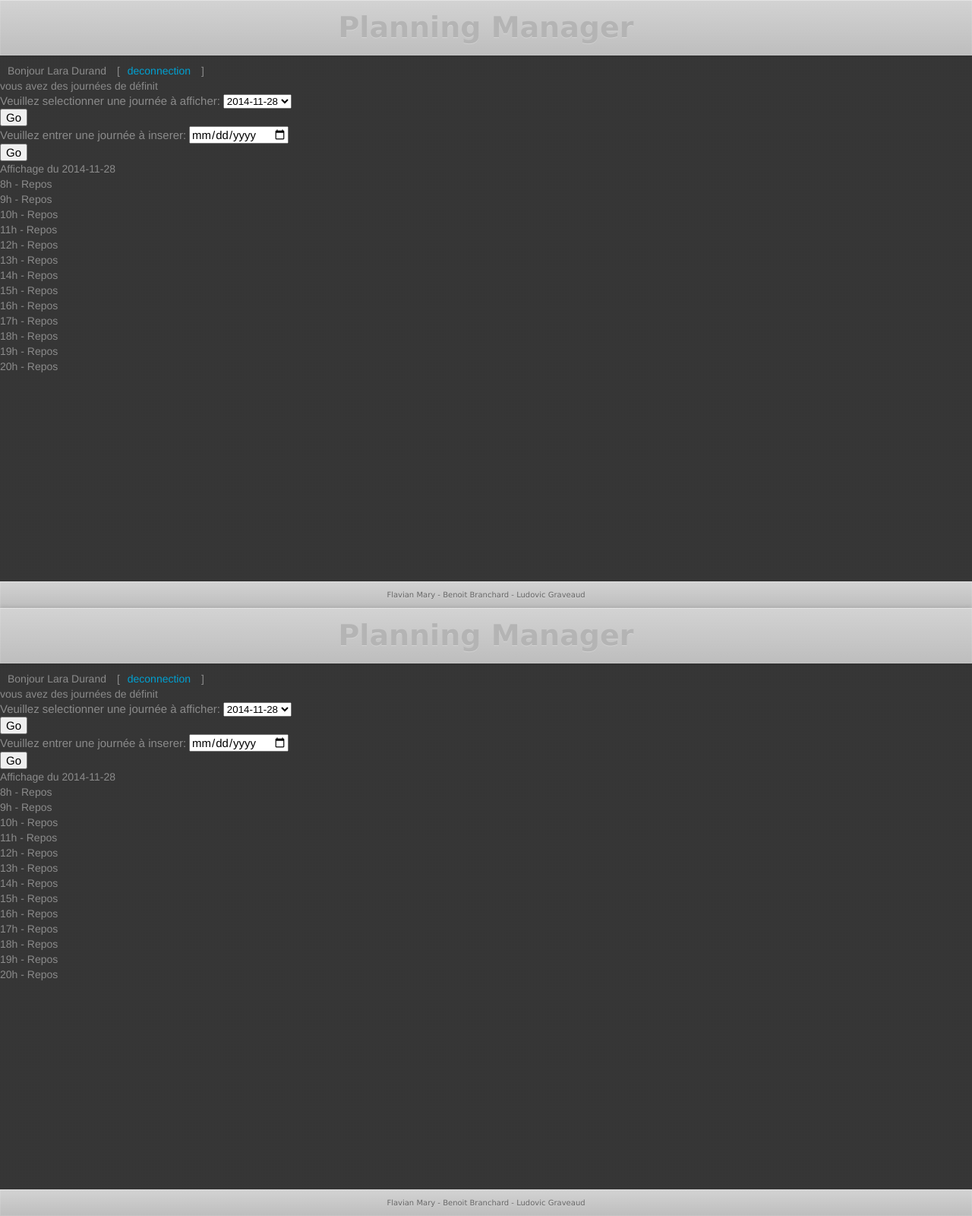
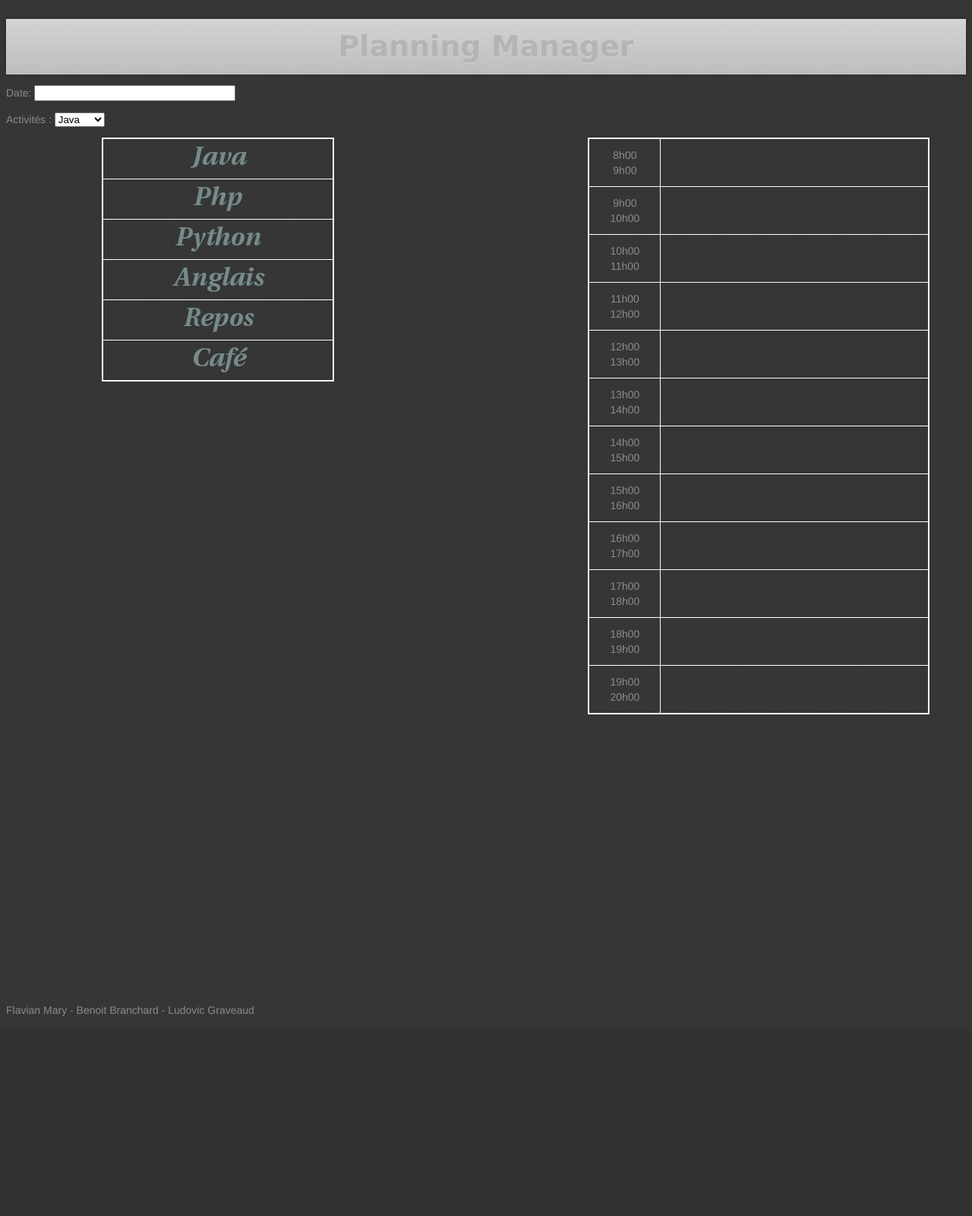
Before and after one commit to branchard/PlanningManager, a PHP site: page /templates/3.html in a window 1280 px wide. Shown: the whole page at 76% size. After the commit the page ends 1337 px from the top, so only its background shows below. Run offline with PHP 8.4, Linux system fonts and the light colour scheme; a stand-in replaces the project's code that opens the database connection; some libraries are stand-ins or nearby versions.

Commit message:
gestion modification emploi du temps reussis

```diff
--- a/style/default.css
+++ b/style/default.css
@@ -472,6 +472,7 @@ input[type=text]:focus, input[type=password]:focus {
 .ui-event, .ui-state-default{
 	background-color:red;
 }
+
 /*#ui-datepicker-div .ui-widget-header
 {
     border: 1px solid #B4B4B4;
--- /dev/null
+++ b/style/drapdrop.css
@@ -0,0 +1,93 @@
+body{
+	background: #373737 url("img/bg.png") 0 0 repeat;
+}
+
+body, html
+{
+	height: 100%;
+}
+
+body {
+	font: 14px/20px 'Helvetica Neue', Helvetica, Arial, sans-serif;
+	color: #8B8B8B;
+}
+
+header
+{
+    position: relative;
+    height: 73px;
+    padding: 0 0;
+	background: #eee;
+	background: rgba(250, 250, 250, 0.8);
+	background-image: -webkit-linear-gradient(top, rgba(0, 0, 0, 0), rgba(0, 0, 0, 0.1));
+	background-image: -moz-linear-gradient(top, rgba(0, 0, 0, 0), rgba(0, 0, 0, 0.1));
+	background-image: -o-linear-gradient(top, rgba(0, 0, 0, 0), rgba(0, 0, 0, 0.1));
+	background-image: linear-gradient(to bottom, rgba(0, 0, 0, 0), rgba(0, 0, 0, 0.1));
+	-webkit-box-shadow: inset 0 1px rgba(255, 255, 255, 0.3), inset 0 0 0 1px rgba(255, 255, 255, 0.1), 0 0 6px rgba(0, 0, 0, 0.2);
+	box-shadow: inset 0 1px rgba(255, 255, 255, 0.3), inset 0 0 0 1px rgba(255, 255, 255, 0.1), 0 0 6px rgba(0, 0, 0, 0.2);
+}
+
+header #title
+{
+    height:73px;
+    font: 38px/73px 'Lucida Grande', Arial, sans-serif;
+	text-align: center;
+    color: #B4B4B4;
+    text-shadow: 0 1px rgba(255, 255, 255, 0.25);
+    font-weight: bold;
+}
+
+header #title a
+{
+	color: #B4B4B4;
+    text-shadow: 0 1px rgba(255, 255, 255, 0.25);
+    font-weight: bold;
+}
+
+footer
+{
+	position: relative;
+	margin-top: 90%;
+	overflow: hidden;
+}
+
+#tableau {
+	width : 80%;
+	margin-left:10%;
+}
+
+#horaire,#activiter { /* met tous les tableaux avec des bordures blanche */
+	position:absolute;
+	border-collapse: collapse;
+	border-spacing: 0;
+	border-width:2px;
+	border-style: solid;
+	border-color: white;
+	width: 300px;
+}
+
+#horaire {
+	margin-left: 50%;
+	width: 450px;
+}
+
+
+#horaire td,#activiter td { /* Met les lignes des tableau en blanc */
+	border-width:1px;
+	border-style: solid;
+	border-color: white;
+	text-align: center;
+	vertical-align : middle;
+	width:100px;
+	height :45px;
+}
+#div1,#div2,#div3,#div4,#div5,#div6,#div7,#div8,#div9,#div10,#div11,#div12 {width:350px;height:60px;padding:0px;}
+
+#activiter td{
+	width:300px;
+}
+
+#horaire #ligner {
+	width:350px;
+	height: 50px
+}
--- a/templates/3.html
+++ b/templates/3.html
@@ -2,158 +2,148 @@
 <html lang="fr">
 	<head>
 		<meta charset="utf-8">
-    <title>Planning Manager</title>
-    <link rel="stylesheet" href="./style/default.css">
-        <link rel="stylesheet" href="http://ajax.googleapis.com/ajax/libs/jqueryui/1.7.2/themes/ui-lightness/jquery-ui.css" type="text/css" media="all" />
-    <script src="http://ajax.googleapis.com/ajax/libs/jquery/1.3.2/jquery.min.js" type="text/javascript"></script>
-    <script src="http://ajax.googleapis.com/ajax/libs/jqueryui/1.7.2/jquery-ui.min.js" type="text/javascript"></script>
+		<title>Default template</title>
+		<link rel="stylesheet" href="../style/drapdrop.css">
+		<link rel="stylesheet" href="//code.jquery.com/ui/1.11.2/themes/smoothness/jquery-ui.css">
+		<script src="//code.jquery.com/jquery-1.10.2.js"></script>
+		<script src="//code.jquery.com/ui/1.11.2/jquery-ui.js"></script>
 	</head>
 	<body>
-<div class="wrapper">
-<header>
-    <h1 id="title"><a href="./">Planning Manager</a></h1>
-</header>
-<!-- Fin header.php -->
+		<script type="text/javascript">
+			function allowDrop(ev) {
+				ev.preventDefault();
+			}
 
+			function drag(ev) {
+				/*ev.dataTransfer.setData("text", ev.target.id);*/
+				var src = ev.target.getAttribute('src');
+				var id = ev.target.getAttribute('id');
+				event.dataTransfer.setData("text/html", '<img id="'+id+'"src="' + src + '" draggable="true" ondragstart="drag(event)"/>');
+			}
+
+			function drop(ev) {
+				ev.preventDefault();
+				/*var data = ev.dataTransfer.getData("text");
+				ev.target.appendChild(document.getElementById(data));*/
+				var mylist = document.getElementById(ev.target.getAttribute('id'));
+				mylist.style.visibility = "visible";
+				var html = ev.dataTransfer.getData("text/html");
+				mylist.innerHTML += html;
+
+			}
+		</script>
 		<script type="text/javascript">
 			$(function() {
-                $("#datepicker" ).datepicker({
+				$( "#datepicker" ).datepicker({
+					altField: "#datepicker",
+					changeMonth: true,
+					changeYear: true,
+					closeText: 'Fermer',
+					prevText: 'Précédent',
+					nextText: 'Suivant',
+					currentText: 'Aujourd\'hui',
+					monthNames: ['Janvier', 'Février', 'Mars', 'Avril', 'Mai', 'Juin', 'Juillet', 'Août', 'Septembre', 'Octobre', 'Novembre', 'Décembre'],
+					monthNamesShort: ['Janv.', 'Févr.', 'Mars', 'Avril', 'Mai', 'Juin', 'Juil.', 'Août', 'Sept.', 'Oct.', 'Nov.', 'Déc.'],
+					dayNames: ['Dimanche', 'Lundi', 'Mardi', 'Mercredi', 'Jeudi', 'Vendredi', 'Samedi'],
+					dayNamesShort: ['Dim.', 'Lun.', 'Mar.', 'Mer.', 'Jeu.', 'Ven.', 'Sam.'],
+					dayNamesMin: ['D', 'L', 'M', 'M', 'J', 'V', 'S'],
+					weekHeader: 'Sem.',
+					dateFormat: 'yy-mm-dd',
+					yearRange: "2014:2018",
+					firstDay: 1,
 					beforeShowDay: function(date){
-                var b = (date.getDay() >0);
 						var c = "";
-                if (!b) {
-                    c = "ui-state-disabled";
+						var e = "Aucun évenement n'est prévu à cette date";
+						var d = new Date(2014, 10, 20)
+						if ((date >= d) && (date <= d)/* date in $lesDates*/) {
+							c = "ui-event";
+							e = "Des évenements sont prévus à cette date"
 						}
-
-                d = new Date(2014, 11, 24)
-                if ((date >= d) && (date <= d)) {
-                   c = "ui-event";
-                }
-                return [b, c];
+						return [true,c,e];
 					}
 				});
 			});
 		</script>
-
-    <section id="manager-section">
-        <div id="login-info">
-            <p>Bonjour Lara Durand</p>
-
-            <p>[</p><a href="./logout.php">deconnection</a>
-
-            <p>]</p>
-        </div>
-        vous avez des journées de définit        <form method="get" action="manager.php">
-            <p>
-                <label for="date">Veuillez selectionner une journée à afficher:</label>
-                <select name="displaydate" size="1">
-                    <OPTION>2014-11-28                </select>
+		<header>
+		<h1 id="title">Planning Manager</h1>
+		</header>
+			<p>Date: <input type="text" id="datepicker" size="30"></p>
+		<p id="activity"> Activités : <select name="activity">
+			<option value="java">Java</option>
+			<option value="python">Python</option>
+			<option value="anglais">Anglais</option>
+			<option value="repos">Repos</option>
+			<option value="cafe">Café</option>
+			<option value="php">PHP</option>
+		</select>
 		</p>
 
-            <p>
-                <button type="submit">Go</button>
-            </p>
-        </form>
-                <form method="post" action="manager.php">
-            <p>
-                <label for="date">Veuillez entrer une journée à inserer:</label>
-                <!--<input type="date" name="date">-->
-                <input type="date" id="datepicker" name="date"></p>
-            </p>
+		<div id="tableau">
+			<table id="activiter">
+				<tr><td><img id="drag1" src="../style/img/Java.png" draggable="true" ondragstart="drag(event)"></td></tr>
+				<tr><td><img id="drag2" src="../style/img/Php.png" draggable="true" ondragstart="drag(event)"></td></tr>
+				<tr><td><img id="drag3" src="../style/img/Python.png" draggable="true" ondragstart="drag(event)"></td></tr>
+				<tr><td><img id="drag4" src="../style/img/Anglais.png" draggable="true" ondragstart="drag(event)"></td></tr>
+				<tr><td><img id="drag5" src="../style/img/Repos.png" draggable="true" ondragstart="drag(event)"></td></tr>
+				<tr><td><img id="drag6" src="../style/img/Cafe.png" draggable="true" ondragstart="drag(event)"></td></tr>
+			</table>
 
-            <p>
-                <button type="submit">Go</button>
-            </p>
-        </form>
-    <p>Affichage du 2014-11-28</p><p>8h - Repos</p><p>9h - Repos</p><p>10h - Repos</p><p>11h - Repos</p><p>12h - Repos</p><p>13h - Repos</p><p>14h - Repos</p><p>15h - Repos</p><p>16h - Repos</p><p>17h - Repos</p><p>18h - Repos</p><p>19h - Repos</p> <p>20h - Repos</p>     </section>
-                <div class="push">
-                </div>
+
+			<table id="horaire">
+				<tr>
+					<td> 8h00 </br> 9h00 </td>
+					<td id="ligner"><div id="div1" ondrop="drop(event)" ondragover="allowDrop(event)"></div></td>
+				</tr>
+				<tr>
+					<td> 9h00 </br> 10h00 </td>
+					<td id="ligner"><div id="div2" ondrop="drop(event)" ondragover="allowDrop(event)"></div></td>
+				</tr>
+				<tr>
+					<td> 10h00 </br> 11h00 </td>
+					<td id="ligner"><div id="div3" ondrop="drop(event)" ondragover="allowDrop(event)"></div></td>
+				</tr>
+				<tr>
+					<td> 11h00 </br> 12h00 </td>
+					<td id="ligner"><div id="div4" ondrop="drop(event)" ondragover="allowDrop(event)"></div></td>
+				</tr>
+				<tr>
+					<td> 12h00 </br> 13h00 </td>
+					<td id="ligner"><div id="div5" ondrop="drop(event)" ondragover="allowDrop(event)"></div></td>
+				</tr>
+				<tr>
+					<td> 13h00 </br> 14h00 </td>
+					<td id="ligner"><div id="div6" ondrop="drop(event)" ondragover="allowDrop(event)"></div></td>
+				</tr>
+				<tr>
+					<td> 14h00 </br> 15h00 </td>
+					<td id="ligner"><div id="div7" ondrop="drop(event)" ondragover="allowDrop(event)"></div></td>
+				</tr>
+				<tr>
+					<td> 15h00 </br> 16h00 </td>
+					<td id="ligner"><div id="div8" ondrop="drop(event)" ondragover="allowDrop(event)"></div></td>
+				</tr>
+				<tr>
+					<td> 16h00 </br> 17h00 </td>
+					<td id="ligner"><div id="div9" ondrop="drop(event)" ondragover="allowDrop(event)"></div></td>
+				</tr>
+				<tr>
+					<td> 17h00 </br> 18h00 </td>
+					<td id="ligner"><div id="div10" ondrop="drop(event)" ondragover="allowDrop(event)"></div></td>
+				</tr>
+				<tr>
+					<td> 18h00 </br> 19h00 </td>
+					<td id="ligner"><div id="div11" ondrop="drop(event)" ondragover="allowDrop(event)"></div></td>
+				</tr>
+				<tr>
+					<td> 19h00 </br> 20h00 </td>
+					<td id="ligner"><div id="div12" ondrop="drop(event)" ondragover="allowDrop(event)"></div></td>
+				</tr>
+			</table>
 		</div>
 	<footer>
-                        <div id="footer-container">
 	<p id="about-author">
 	Flavian Mary - Benoit Branchard - Ludovic Graveaud
 	</p>
-                        </div>
-                </footer>
-        </body>
-</html><!doctype html>
-<html lang="fr">
-<head>
-    <meta charset="utf-8">
-    <title>Planning Manager</title>
-    <link rel="stylesheet" href="./style/default.css">
-        <link rel="stylesheet" href="http://ajax.googleapis.com/ajax/libs/jqueryui/1.7.2/themes/ui-lightness/jquery-ui.css" type="text/css" media="all" />
-    <script src="http://ajax.googleapis.com/ajax/libs/jquery/1.3.2/jquery.min.js" type="text/javascript"></script>
-    <script src="http://ajax.googleapis.com/ajax/libs/jqueryui/1.7.2/jquery-ui.min.js" type="text/javascript"></script>
-</head>
-<body>
-<div class="wrapper">
-<header>
-    <h1 id="title"><a href="./">Planning Manager</a></h1>
-</header>
-<!-- Fin header.php -->
-
-<script type="text/javascript">
-                $(function() {
-                $("#datepicker" ).datepicker({
-                beforeShowDay: function(date){
-                var b = (date.getDay() >0);
-                var c = "";
-                if (!b) {
-                    c = "ui-state-disabled";
-                }
-
-                d = new Date(2014, 11, 24)
-                if ((date >= d) && (date <= d)) {
-                   c = "ui-event";
-                }
-                return [b, c];
-                }
-      });
-   });
-   </script>
-
-    <section id="manager-section">
-        <div id="login-info">
-            <p>Bonjour Lara Durand</p>
-
-            <p>[</p><a href="./logout.php">deconnection</a>
-
-            <p>]</p>
-        </div>
-        vous avez des journées de définit        <form method="get" action="manager.php">
-            <p>
-                <label for="date">Veuillez selectionner une journée à afficher:</label>
-                <select name="displaydate" size="1">
-                    <OPTION>2014-11-28                </select>
-            </p>
-
-            <p>
-                <button type="submit">Go</button>
-            </p>
-        </form>
-                <form method="post" action="manager.php">
-            <p>
-                <label for="date">Veuillez entrer une journée à inserer:</label>
-                <!--<input type="date" name="date">-->
-                <input type="date" id="datepicker" name="date"></p>
-            </p>
-
-            <p>
-                <button type="submit">Go</button>
-            </p>
-        </form>
-    <p>Affichage du 2014-11-28</p><p>8h - Repos</p><p>9h - Repos</p><p>10h - Repos</p><p>11h - Repos</p><p>12h - Repos</p><p>13h - Repos</p><p>14h - Repos</p><p>15h - Repos</p><p>16h - Repos</p><p>17h - Repos</p><p>18h - Repos</p><p>19h - Repos</p> <p>20h - Repos</p>     </section>
-                <div class="push">
-                </div>
-                </div>
-                <footer>
-                        <div id="footer-container">
-                                <p id="about-author">
-                                        Flavian Mary - Benoit Branchard - Ludovic Graveaud
-                                </p>
-                        </div>
 	</footer>
 	</body>
 </html>
```
Also changed, not shown: style/img/Anglais.png (added), style/img/Cafe.png (added), style/img/Java.png (added), style/img/Php.png (added), style/img/Python.png (added), style/img/Repos.png (added), 1 other file. Lines whose indentation alone changed are shown as unchanged.
